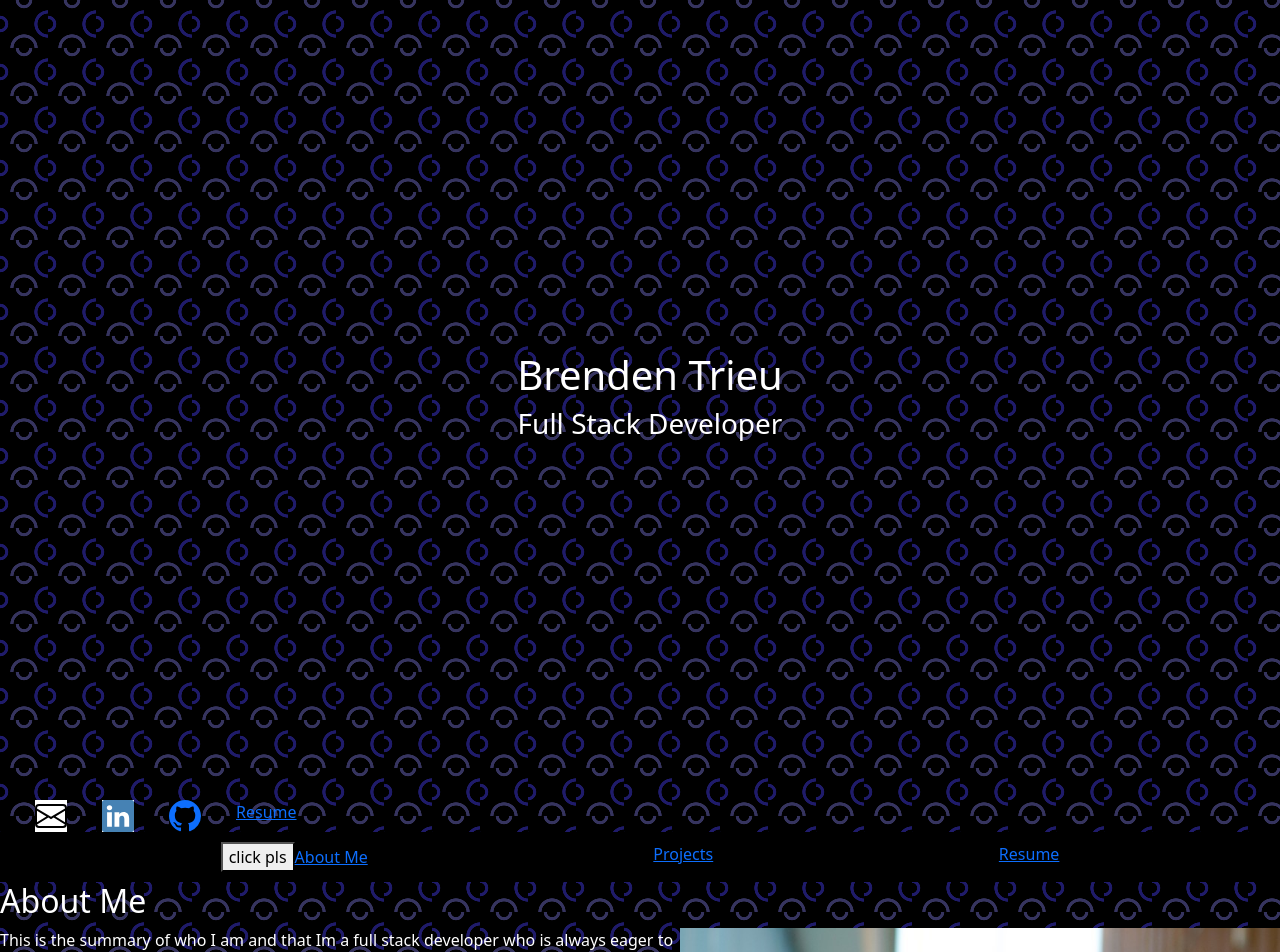
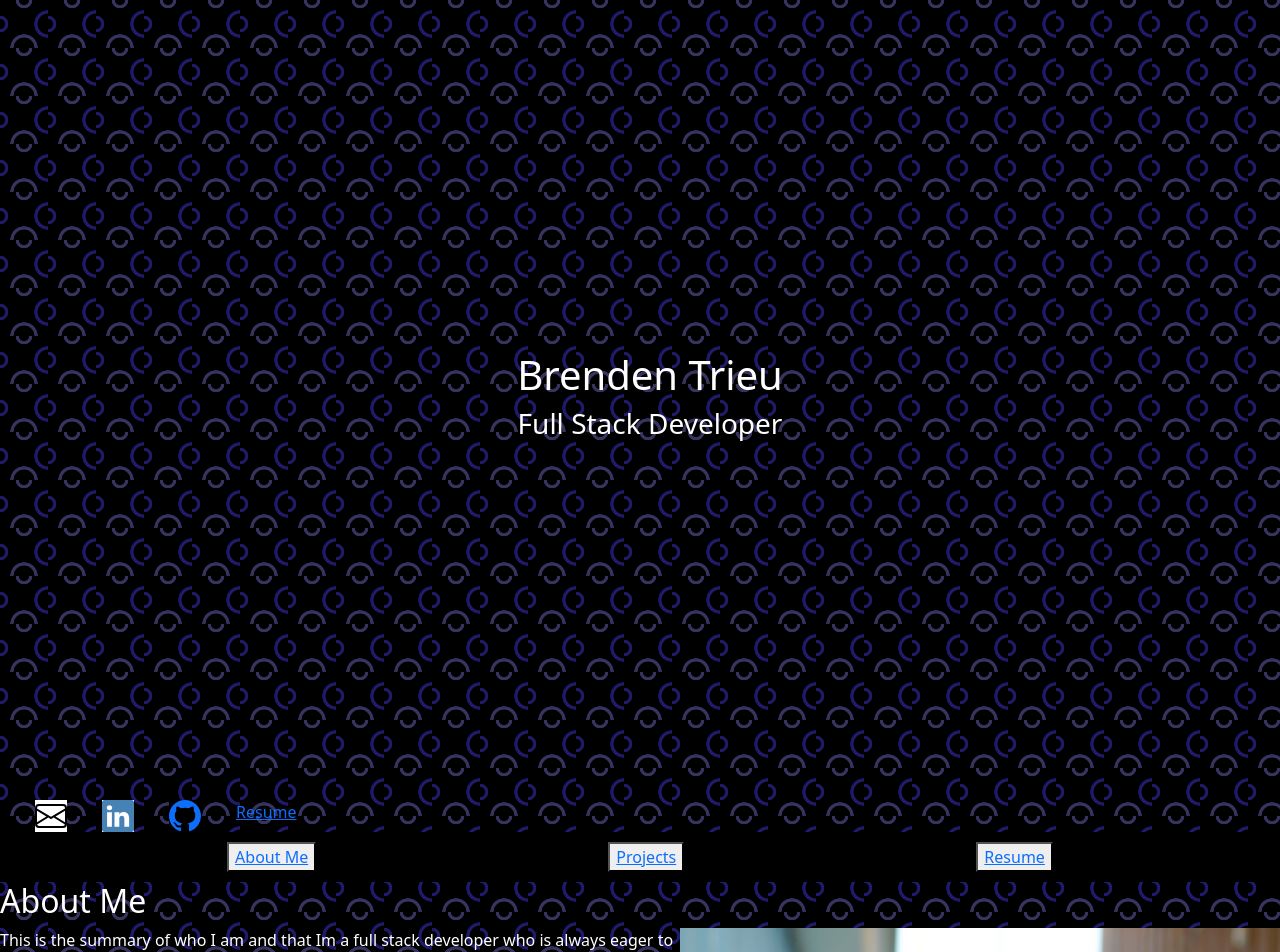
Before and after one commit to Brenden-Trieu/portfolio-website, a Next.js app: page / in a window 1280 px wide. Shown: the top 952 px of the page. Built offline with nearby package versions, Linux system fonts and the light colour scheme.

Commit message:
button add

```diff
--- a/src/app/components/nav_bar.tsx
+++ b/src/app/components/nav_bar.tsx
@@ -17,17 +17,20 @@ const NavBar = () => {
             increaseCount(3);
           }}
         >
-          click pls
+          <a href={"aboutMe_section"}>About Me</a>
         </button>
-        <a href={"aboutMe_section"}>About Me</a>
       </div>
       <div>
-        <a href={"projects_section"}>Projects</a>
+        <button>
+          <a href={"projects_section"}>Projects</a>
+        </button>
       </div>
       <div>
-        <a href="assets/Brenden_Trieu_Resume.pdf" target="_blank">
-          Resume
-        </a>
+        <button>
+          <a href="assets/Brenden_Trieu_Resume.pdf" target="_blank">
+            Resume
+          </a>
+        </button>
       </div>
     </div>
   );
```
